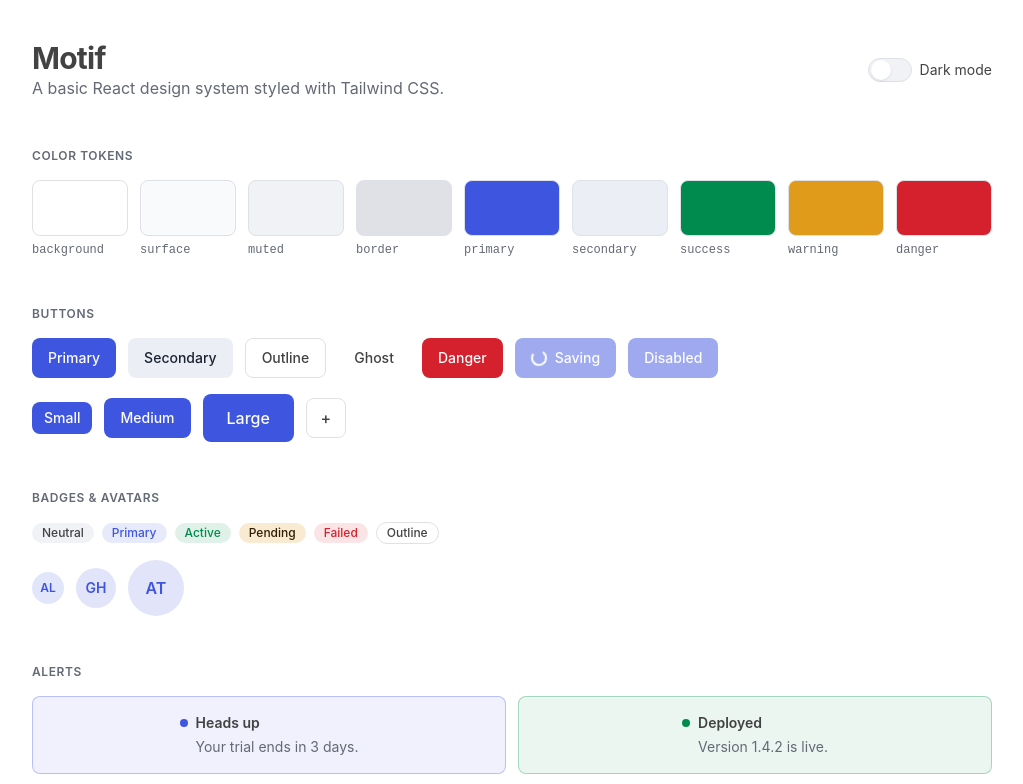
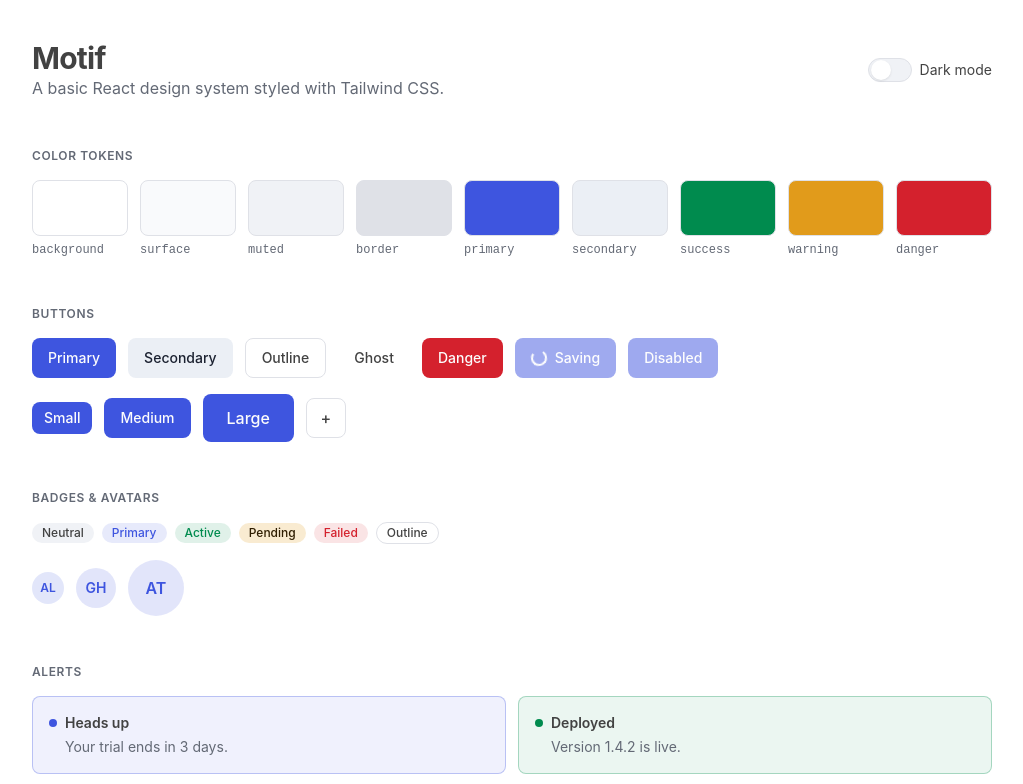
Before and after one commit to dponinski/motif-test-system, a React (Vite) app: page / in a window 1280 px wide. Shown: the top 784 px of the page, without its empty margins (128-1151 px from the left). Built offline with nearby package versions, Linux system fonts and the light colour scheme.

Commit message:
Update 1 file from Motif

```diff
--- a/src/components/Alert.tsx
+++ b/src/components/Alert.tsx
@@ -2,7 +2,7 @@ import type { HTMLAttributes, ReactNode } from "react";
 import { cva, type VariantProps } from "class-variance-authority";
 import { cn } from "../lib/cn";
 
-const alertVariants = cva("flex gap-2 rounded-md border p-4 text-sm justify-center flex-row items-start", {
+const alertVariants = cva("flex gap-2 rounded-md border p-4 text-sm justify-start flex-row items-start", {
   variants: {
     variant: {
       info: "border-primary/30 bg-primary/8",
```
